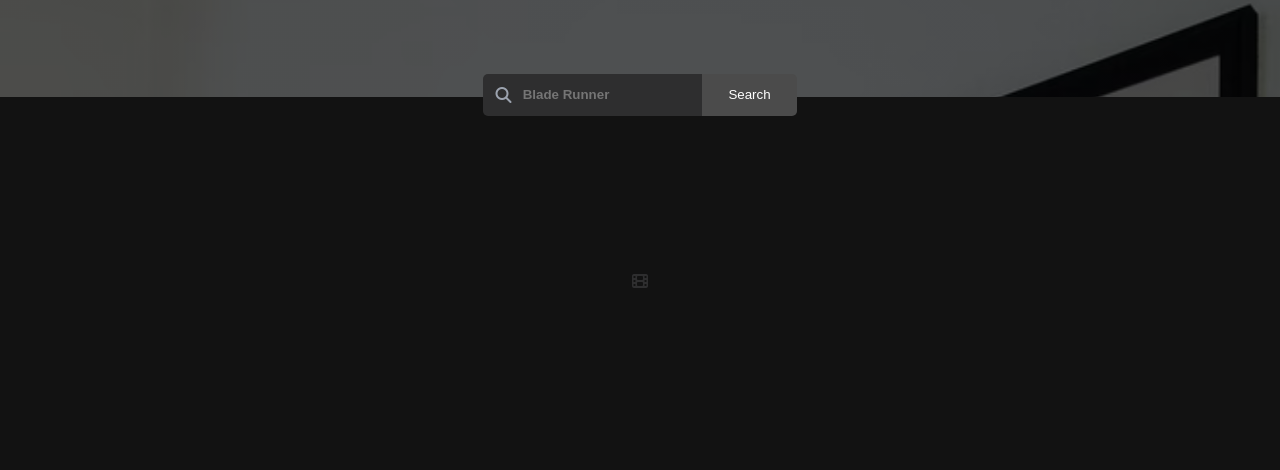
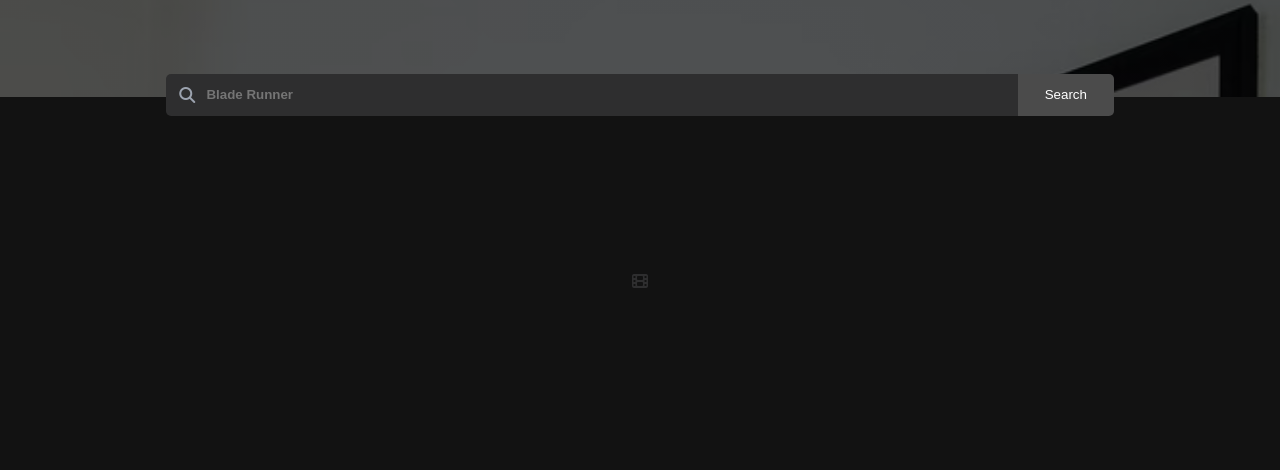
Before and after one commit to Behim13/Movie-Watchlist, a plain HTML site: page index.html in a window 1280 px wide. Shown: the part 143-613 px from the top of the page. Drawn offline with Linux system fonts and the light colour scheme.

Commit message:
Increased size of input for larger screens

```diff
--- a/script.js
+++ b/script.js
@@ -55,6 +55,7 @@ async function getSearchResults() {
 
   if (data.Response === "False") {
     noMovies.classList.remove("hidden");
+    movies.classList.add("hidden");
   } else {
     movies.classList.remove("hidden");
   }
--- a/styles.css
+++ b/styles.css
@@ -155,3 +155,9 @@ main {
   margin-top: 1em;
   cursor: pointer;
 }
+
+@media (min-width: 600px) {
+  .input-field {
+    width: 80%;
+  }
+}
```
